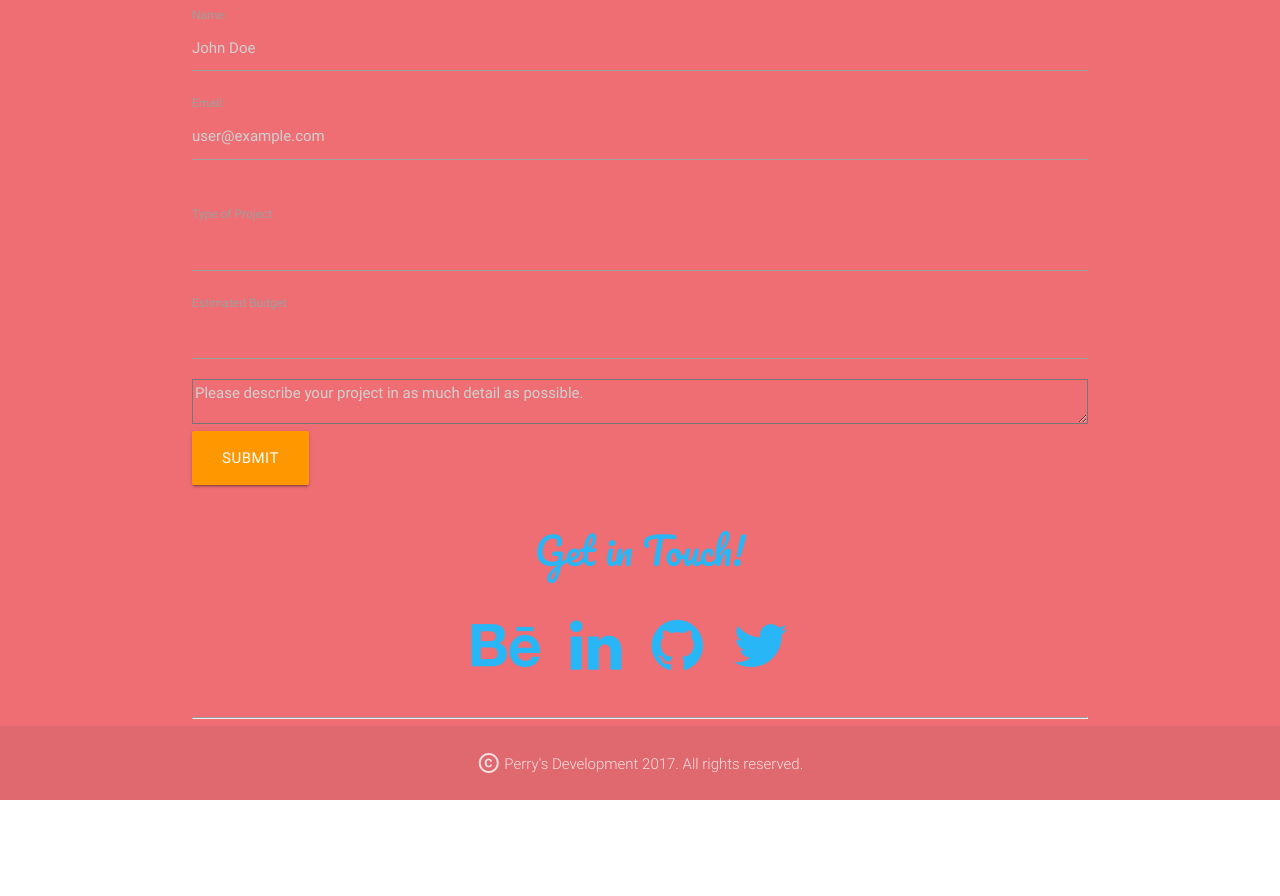
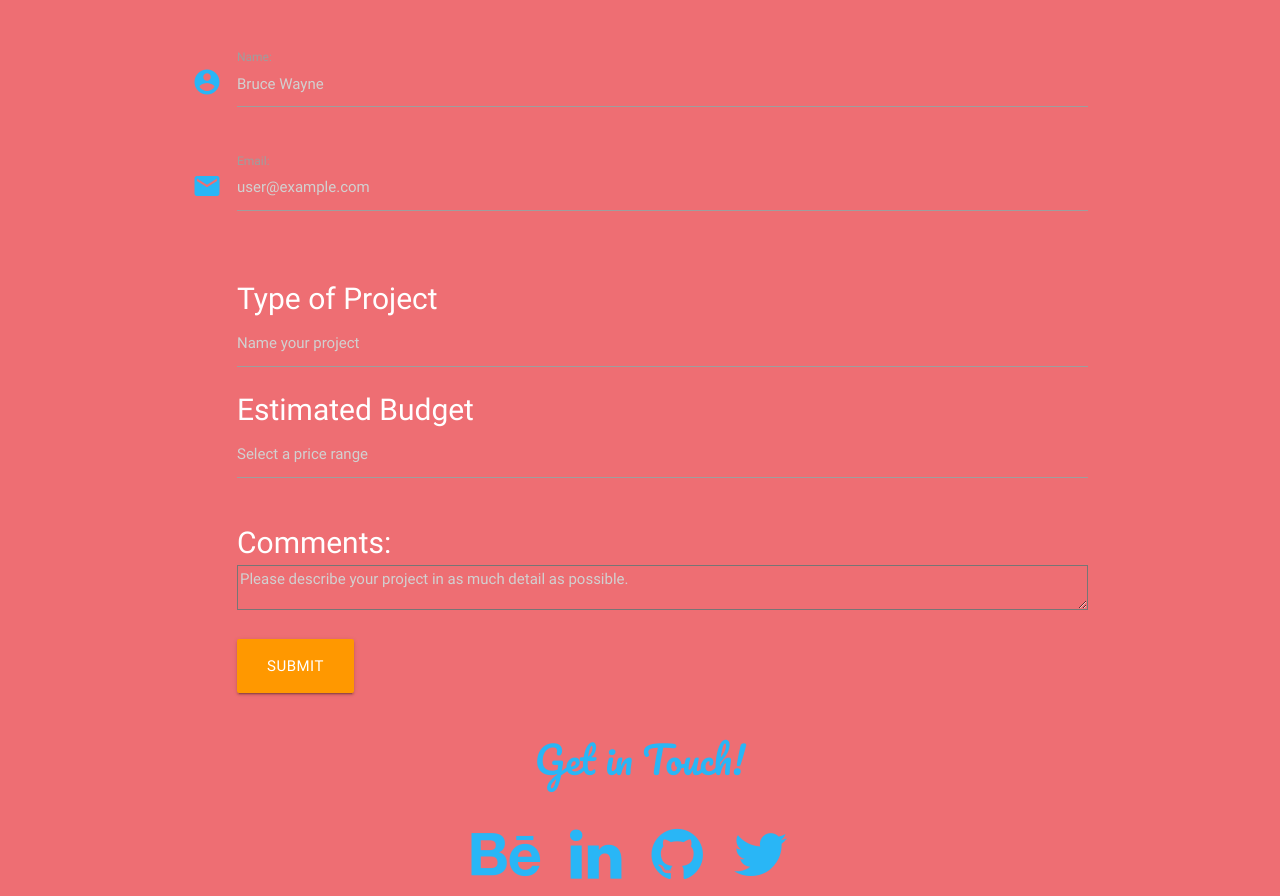
Before and after one commit to CodyJPerry/perrysdevelopment, a plain HTML site: page index.html in a window 1280 px wide. Shown: the part 3461-4357 px from the top of the page. Before the commit the page ends 4261 px from the top, so only its background shows below. Drawn offline with nearby package versions, Linux system fonts and the light colour scheme; files that its build step writes are made by us from their sources.

Commit message:
Style form elementsand link social icons

```diff
--- a/css/style.css
+++ b/css/style.css
@@ -37,6 +37,10 @@
   font-family: 'Pacifico', cursive;
 }
 
+.social-icons a {
+  color: #29b6f6;
+}
+
 .social-icons i {
   padding-right: 20px;
 }
@@ -71,13 +75,50 @@
 
 /* Footer Styles */
 
+.footer-copyright {
+  font-size: 1.5rem;
+}
+
 .footer-copyright i {
-  vertical-align: bottom;
+  vertical-align: middle;
 }
 
 .page-footer h2 {
   color: #29b6f6;
   line-height: 60px;
+}
+
+/* Form Styles */
+
+form {
+  margin-top: 80px;
+}
+
+label {
+  font-size: 2rem;
+  color: #fff;
+}
+
+input {
+  color: #fff;
+  margin-bottom: 20px;
+}
+
+input-field.label {
+  font-size: 2rem;
+}
+
+textarea {
+  color: #fff;
+}
+
+i.material-icons.prefix {
+  margin-top: 6px;
+  color: #29b6f6;
+}
+
+.project-details {
+  margin-left: 3rem;
 }
 
 /* Media Queries */
--- a/index.html
+++ b/index.html
@@ -208,17 +208,26 @@
   <footer id="contact" class="page-footer">
     <div class="container">
       <h2 class="center">Let's Work Together</h2>
-       <form action="#">
+      <!-- Formspree used to send contact form to email-->
+       <form action="https://formspree.io/perrysdevelopment@gmail.com" method="POST">
          <!-- TODO: Add "Contact Info" Header for section -->
+         <div class="input-field"> <!-- "input-field" class wraps label and input for form animation -->
+            <i class="material-icons prefix">account_circle</i>
             <label for="name">Name:</label>
-              <input type="text" placeholder="John Doe">
-              <label for="email">Email:</label>
-                <input type="text" placeholder="user@example.com">
+            <input class="white-text validate" type="text" name="name" placeholder="Bruce Wayne">
+         </div>
+         <br>
+         <div class="input-field"> <!-- "input-field" class wraps label and input for form animation -->
+              <i class="material-icons prefix">email</i>
+              <label class="validate" for="email">Email:</label>
+              <input name="email" type="text" placeholder="user@example.com">
+         </div>
                 <br>
                 <br>
           <!-- TODO: Add "Project Details Header to section"-->
+              <div class="project-details">
                 <label>Type of Project</label>
-                   <input list="project" name="myProject">
+                   <input name="projectType" list="project" name="myProject" placeholder="Name your project">
                       <datalist id="project"> <!-- Must match project list value -->
                     <option value="Design">
                     <option value="Development">
@@ -227,25 +236,32 @@
 
                   <!-- Budget-->
                   <label>Estimated Budget</label>
-                   <input list="budget" name="myBudget">
+                   <input name="budget" list="budget" name="myBudget" placeholder="Select a price range">
                       <datalist id="budget"> <!-- Must match project list value -->
                     <option value="$0 - $500">
                     <option value="$501 - $1000">
                     <option value="$1001 - $2000">
                     <option value="$2000 - $5000">
                   </datalist>
+                  <br>
+                  <br>
                   <!-- Text area-->
+              <div>
+                  <label>Comments:</label>
                   <textarea name="comments" id="comments" cols="30" rows="10"
                   placeholder="Please describe your project in as much detail as possible."></textarea>
+              </div>
                   <br>
-                  <button class="btn-large waves-effect waves-ripple waves-light orange">Submit</button>
+                  <button value="Send" class="btn-large waves-effect waves-ripple waves-light orange">Submit</button>
+              </div>
           </form>
           <div class="social-icons">
             <p class="center">Get in Touch!</p>
-            <p class="center"><i class="fa fa-behance medium" aria-hidden="true"></i>
-               <i class="fa fa-linkedin medium" aria-hidden="true"></i>
-               <i class="fa fa-github medium" aria-hidden="true"></i>
-               <i class="fa fa-twitter medium" aria-hidden="true"></i>
+            <p class="center">
+               <a href="https://www.behance.net/perryc" target="_blank"><i class="fa fa-behance medium" aria-hidden="true"></i></a>
+               <a href="https://www.linkedin.com/in/codyperry24/" target="_blank"><i class="fa fa-linkedin medium" aria-hidden="true"></i></a>
+               <a href="https://github.com/cperry24" target="_blank"><i class="fa fa-github medium" aria-hidden="true"></i></a>
+               <a href="https://twitter.com/CodyPerry24" target="_blank"><i class="fa fa-twitter medium" aria-hidden="true"></i></a>
             </p>
           </div>
           <hr>
```
Also changed, not shown: css/materialize.css.
